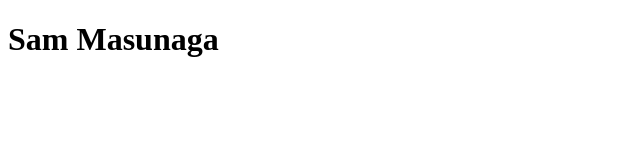
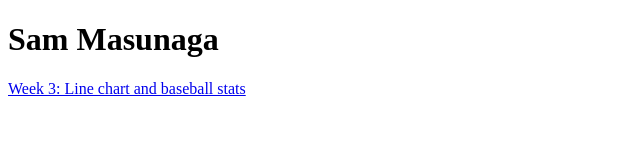
Before and after one commit to smasunaga/dataviz-home, a plain HTML site: page index.html in a window 1280 px wide. Shown: the whole page, without its empty margins (0-640 px from the left). Drawn offline with Linux system fonts and the light colour scheme.

Commit message:
added week 3 link (hopefully) to index

```diff
--- a/index.html
+++ b/index.html
@@ -12,6 +12,8 @@
 
 <h1>Sam Masunaga</h1>
 
+<a href= "https://github.com/smasunaga/line-chart/blob/gh-pages/index.html">Week 3: Line chart and baseball stats</a>
+
 </body>
 
 </html>
```
